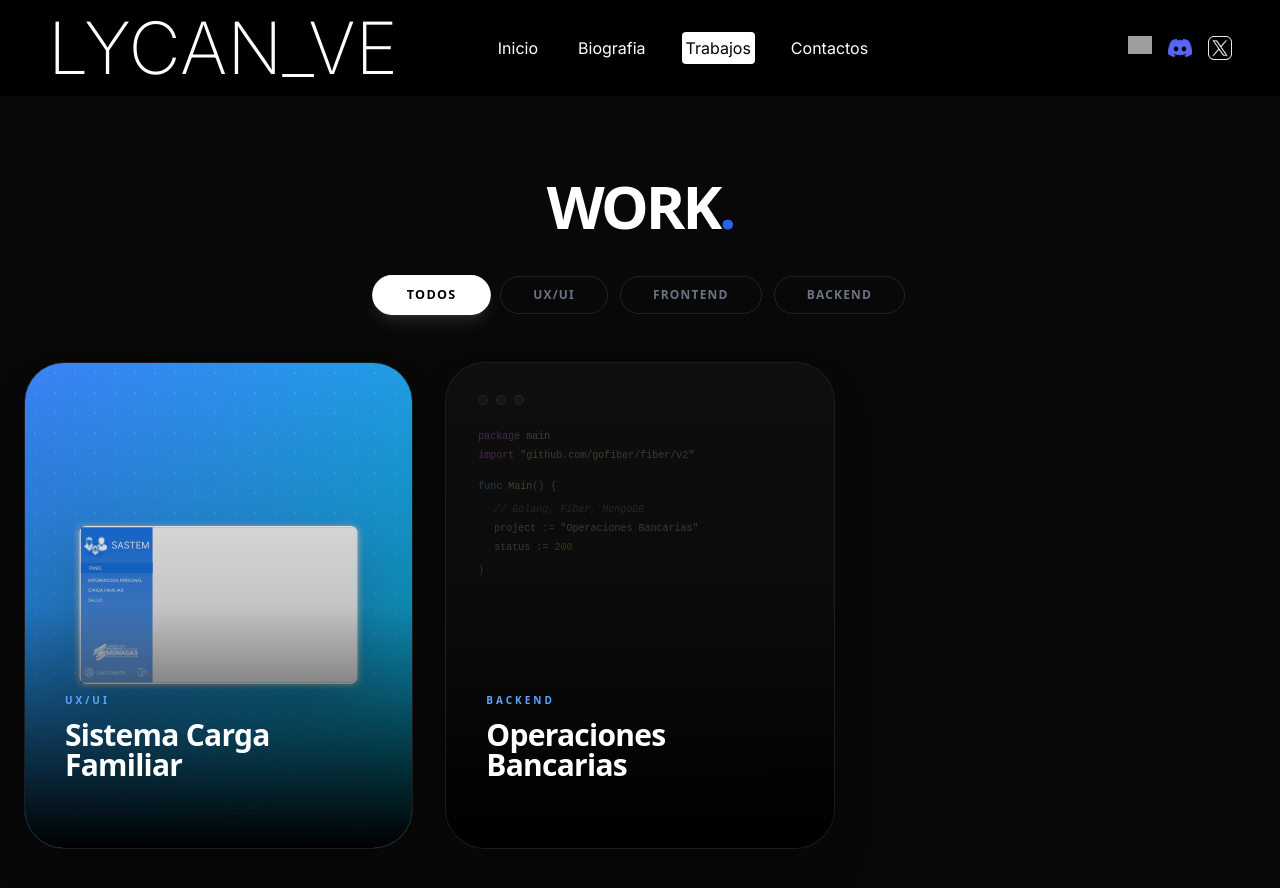
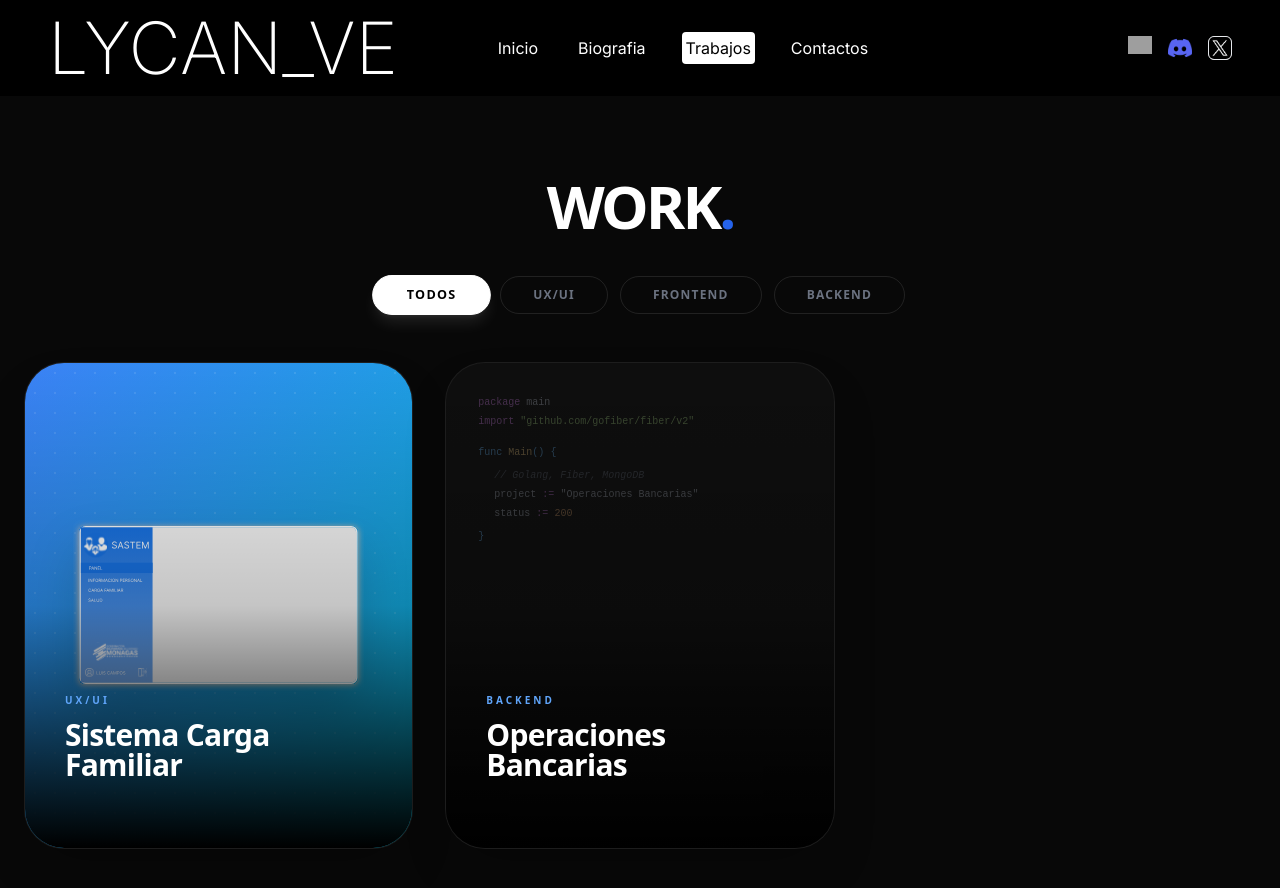
Before and after one commit to Lycan-ve/Portfolio-Website, a Next.js app: page /Trabajos in a window 1280 px wide. Shown: the top 888 px of the page. Built offline with nearby package versions, Linux system fonts and the light colour scheme; grey boxes are pictures that could not be loaded.

Commit message:
npm-run-build

```diff
--- a/src/app/Trabajos/components/CodeCanvas.jsx
+++ b/src/app/Trabajos/components/CodeCanvas.jsx
@@ -120,19 +120,17 @@ export const CodeCanvas = ({ item, isPreview = true }) => {
   // --- VISTA DECORATIVA (CARD GRID) ---
 return (
   <div className="w-full h-full bg-[#0a0a0a] p-8 font-jetbrains text-[10px] overflow-hidden opacity-30 group-hover:opacity-100 transition-all duration-700 relative">
-      <div className="flex gap-2 mb-6">
-        <div className="w-2.5 h-2.5 rounded-full bg-[#e06c75]/20 border border-[#e06c75]/40" />
-        <div className="w-2.5 h-2.5 rounded-full bg-[#d19a66]/20 border border-[#d19a66]/40" />
-        <div className="w-2.5 h-2.5 rounded-full bg-[#98c379]/20 border border-[#98c379]/40" />
-      </div>
+    {/* ... círculos de colores ... */}
 
     <p className="text-[#c678dd] mb-1">package <span className="text-[#abb2bf]">main</span></p>
-      <p className="text-[#c678dd] mb-4">import <span className="text-[#98c379]">"github.com/gofiber/fiber/v2"</span></p>
+    {/* CORRECCIÓN: Usamos llaves para las comillas */}
+    <p className="text-[#c678dd] mb-4">import <span className="text-[#98c379]">{"\"github.com/gofiber/fiber/v2\""}</span></p>
 
     <p className="text-[#61afef]">func <span className="text-[#e5c07b]">Main</span>() {'{'}</p>
     <div className="pl-4 space-y-1 my-2">
-        <p className="text-[#5c6370] italic">// {item.stack}</p>
-        <p className="text-[#abb2bf]">project <span className="text-[#c678dd]">:=</span> "{item.title}"</p>
+      {/* CORRECCIÓN: Comentarios dentro de llaves */}
+      <p className="text-[#5c6370] italic">{"// " + (item.stack || "Stack")}</p>
+      <p className="text-[#abb2bf]">project <span className="text-[#c678dd]">:=</span> {"\"" + item.title + "\""}</p>
       <p className="text-[#abb2bf]">status <span className="text-[#c678dd]">:=</span> <span className="text-[#d19a66]">200</span></p>
     </div>
     <p className="text-[#61afef]">{'}'}</p>
```
Lines whose indentation alone changed are shown as unchanged.
